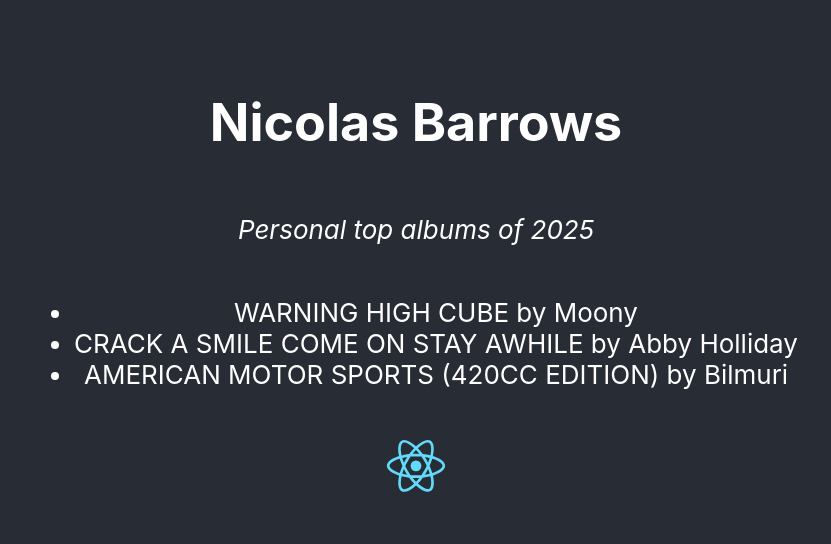
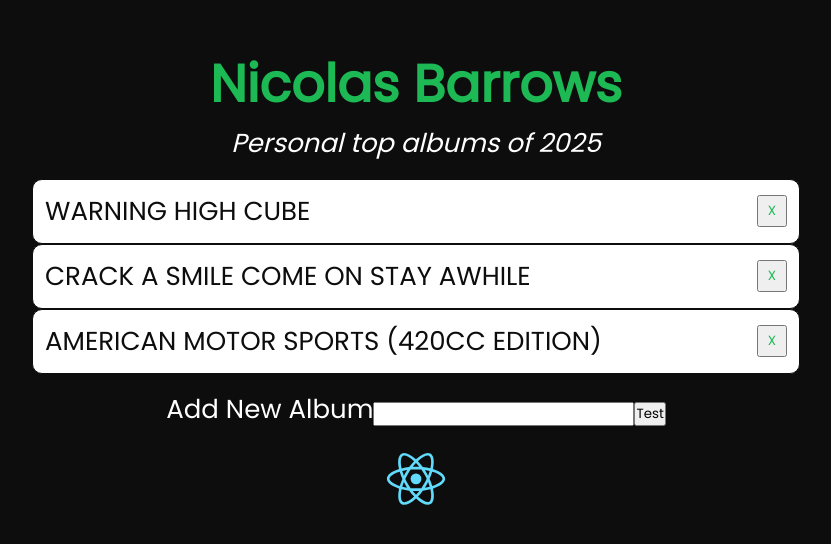
Before and after one commit to nicolasbarrows/first-react-app, a React (Create React App) app: page / in a window 1280 px wide. Shown: the part 114-658 px from the top of the page, without its empty margins (224-1055 px from the left). Built offline with nearby package versions, Linux system fonts and the light colour scheme.

Commit message:
followed and modified along with State & Props lecture using ALBUMS instead of TASKS

```diff
--- a/src/App.css
+++ b/src/App.css
@@ -1,20 +1,19 @@
+@import url("https://fonts.googleapis.com/css2?family=Poppins&display=swap");
+* {
+  margin: 0;
+  padding: 0;
+  font-family: "Poppins", sans-serif;
+}
+h1 {
+  color: #1DB954;
+  padding: .1vw;
+}
 .App {
   text-align: center;
 }
 
-.App-logo {
-  height: 40vmin;
-  pointer-events: none;
-}
-
-@media (prefers-reduced-motion: no-preference) {
-  .App-logo {
-    animation: App-logo-spin infinite 20s linear;
-  }
-}
-
 .App-header {
-  background-color: #282c34;
+  background-color: #0d0d0d;
   min-height: 100vh;
   display: flex;
   flex-direction: column;
@@ -25,14 +24,33 @@
 }
 
 .App-link {
-  color: #61dafb;
+  color: #b975b9;
 }
 
-@keyframes App-logo-spin {
-  from {
-    transform: rotate(0deg);
-  }
-  to {
-    transform: rotate(360deg);
-  }
+.list-group {
+display:flex;
+flex-direction: column;
+list-style: none;
+padding: 1rem;
+width:60vw;
 }
+
+.list-group-item {
+  text-align: left;
+  display: flex;
+  flex-direction: row;
+  justify-content: space-between;
+  background-color:#fff;
+  color: #0d0d0d;
+  padding: .75rem;
+  border: 1px solid #0d0d0d;
+  border-radius: 10px;
+}
+
+.square {
+  color: #1DB954;
+  min-width: 30px;
+  min-height: 30px;
+  padding: .25rem;
+  align-self:center;
+}
--- a/src/App.js
+++ b/src/App.js
@@ -1,23 +1,88 @@
 import logo from "./logo.svg";
 import "./App.css";
+//import Link from "./shared/Link";
+import ListGroup from "./shared/ListGroup";
+import ListItem from "./shared/ListItem";
+import Button from "./shared/Button";
+import React, { Component } from "react";
 
-function App() {
+class App extends Component {
+  constructor(props) {
+    super(props);
+
+    this.state = {
+      albums: [
+        "WARNING HIGH CUBE",
+        "CRACK A SMILE COME ON STAY AWHILE",
+        "AMERICAN MOTOR SPORTS (420CC EDITION)",
+      ],
+      album: "",
+    };
+  }
+
+  handleInput = (event) => {
+    this.setState({ album: event.target.value });
+  };
+
+  addAlbum = (event) => {
+    event.preventDefault();
+
+    this.setState({
+      albums: [...this.state.albums, this.state.album],
+      album: "",
+    });
+  };
+
+  removeAlbum = (selectedAlbum) => {
+    let updatedAlbums = this.state.albums.filter(
+      (album) => album !== selectedAlbum
+    );
+    this.setState({ albums: updatedAlbums });
+  };
+
+  render() {
     return (
       <div className="App">
         <header className="App-header">
+          <div>
             <h1>Nicolas Barrows</h1>
             <p>
               <i>Personal top albums of 2025</i>
             </p>
-        <ul>
-          <li>WARNING HIGH CUBE by Moony</li>
-          <li>CRACK A SMILE COME ON STAY AWHILE by Abby Holliday</li>
-          <li>AMERICAN MOTOR SPORTS (420CC EDITION) by Bilmuri</li>
-        </ul>
+            <ListGroup>
+              {this.state.albums.map((name, idx) => {
+                return (
+                  <ListItem key={name + idx}>
+                    <span>{name}</span>
+                    <Button
+                      className="square"
+                      onClick={(event) => this.removeAlbum(name)}
+                    >
+                      X
+                    </Button>
+                  </ListItem>
+                );
+              })}
+            </ListGroup>
+          </div>
+          <div>
+            <form onSubmit={this.addAlbum}>
+              <label htmlFor="task">Add New Album</label>
+              <input
+                type="text"
+                name="task"
+                id="task"
+                value={this.state.task}
+                onChange={this.handleInput}
+              />
+              <Button type="submit">Test</Button>
+            </form>
+          </div>
           <img src={logo} alt="React logo" width="100" height="100" />
         </header>
       </div>
     );
   }
+}
 
 export default App;
--- /dev/null
+++ b/src/shared/Button.jsx
@@ -0,0 +1,25 @@
+import { Component } from "react";
+
+class Button extends Component {
+  render() {
+    const {
+      type = "",
+      className = "",
+      children,
+      id = "",
+      onClick,
+    } = this.props;
+    return (
+      <button
+        type={type}
+        onClick={onClick}
+        id={id}
+        className={`btn ${className}`}
+      >
+        {this.props.children}
+      </button>
+    );
+  }
+}
+
+export default Button;
--- /dev/null
+++ b/src/shared/Link.jsx
@@ -0,0 +1,13 @@
+function Link(props) {
+    return (
+        <a
+        className={`link ${props.className}`}
+        href={props.href}
+        target="_blank"
+        rel="noopener noreferrer"
+        >
+            {props.children} {/*Text Content or inner html of the link*/}
+        </a>
+    );
+    }
+export default Link;
--- /dev/null
+++ b/src/shared/ListGroup.jsx
@@ -0,0 +1,16 @@
+const ListGroup = ({ type = "ul", children, id = "", className = "" }) => {
+  if (type === "ul")
+    return (
+      <ul id={id} className={`list-group ${className}`}>
+        {children}
+      </ul>
+    );
+  else
+    return (
+      <ol id={id} className={`list-group ${className}`}>
+        {children}
+      </ol>
+    );
+};
+
+export default ListGroup;
--- /dev/null
+++ b/src/shared/ListItem.jsx
@@ -0,0 +1,14 @@
+const ListItem = ({ children, key = "", id = "", className = "", onClick }) => {
+  return (
+    <li
+      key={key}
+      id={id}
+      className={`list-group-item ${className}`}
+      onClick={onClick}
+    >
+      {children}
+    </li>
+  );
+};
+
+export default ListItem;
```
Lines whose indentation alone changed are shown as unchanged.
